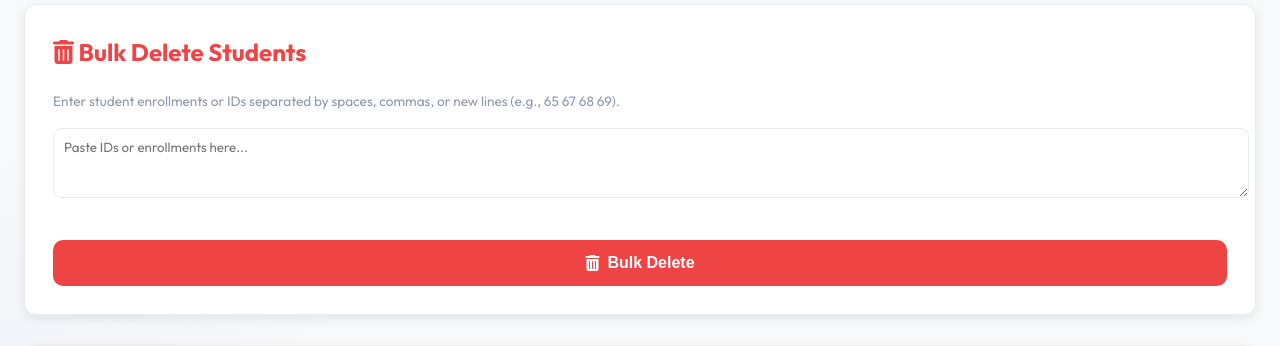
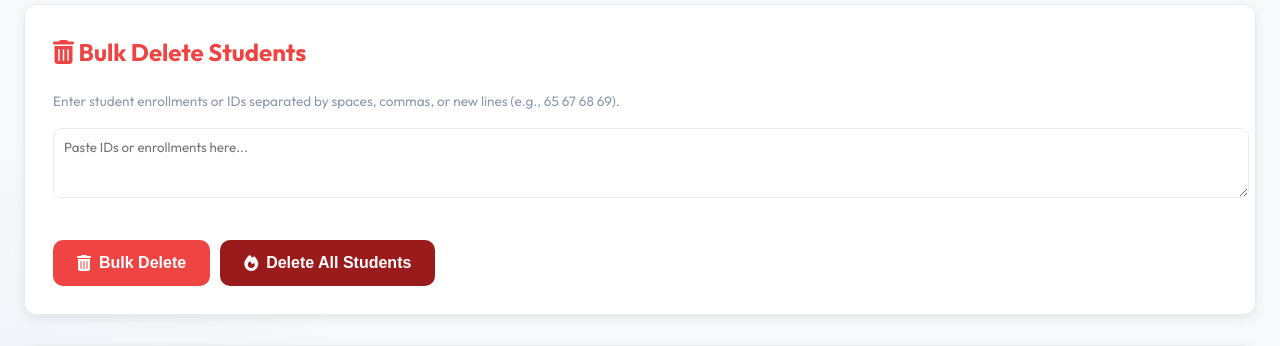
Before and after one commit to kavyasriakkathi/attendance-system, a Flask app: page /students in a window 1280 px wide. Shown: the part 822-1168 px from the top of the page. Run offline with Flask 3, Linux system fonts and the light colour scheme; the visitor is signed in with stand-in values (Sample User, id 1); data comes from the database, SQL or seed files in the repository; data that the repository does not hold is empty; some libraries are stand-ins or nearby versions.

Commit message:
Add Delete All Students feature with confirmation

```diff
--- a/app.py
+++ b/app.py
@@ -2406,6 +2406,36 @@ def bulk_delete_students():
             except: pass
 
 
+@app.route('/delete_all_students', methods=['POST'])
+@login_required
+@admin_required
+def delete_all_students():
+    """Permanently delete every student record in the system."""
+    db = None
+    try:
+        db = get_db()
+        # 1. Clear attendance first
+        db.execute("DELETE FROM attendance")
+        # 2. Clear student user accounts
+        db.execute("DELETE FROM users WHERE role = 'student' OR student_id IS NOT NULL")
+        # 3. Clear students table
+        db.execute("DELETE FROM students")
+
+        db.commit()
+        flash("All student records have been permanently cleared.", "success")
+        return redirect(url_for('students'))
+    except Exception as e:
+        if db:
+            db.rollback()
+        print(f"[delete_all_students] ERROR: {repr(e)}")
+        flash("Failed to delete all students.", "error")
+        return redirect(url_for('students'))
+    finally:
+        if db:
+            try: db.close()
+            except: pass
+
+
 @app.route("/student_login", methods=["GET", "POST"])
 def student_login():
     next_url = request.args.get("next") or request.form.get("next")
--- a/templates/students.html
+++ b/templates/students.html
@@ -62,8 +62,12 @@
         <div style="margin-bottom: 15px;">
             <textarea name="bulk_data" rows="3" style="width: 100%; border-radius: 8px; border: 1px solid var(--border-color); padding: 10px; font-family: inherit;" placeholder="Paste IDs or enrollments here..."></textarea>
         </div>
-        <button type="submit" style="background: #ef4444;"><i class="fa-solid fa-trash-can"></i> Bulk Delete</button>
+        <div style="display: flex; gap: 10px; flex-wrap: wrap;">
+            <button type="submit" style="background: #ef4444;"><i class="fa-solid fa-trash-can"></i> Bulk Delete</button>
+            <button type="button" onclick="confirmDeleteAll()" style="background: #991b1b;"><i class="fa-solid fa-fire"></i> Delete All Students</button>
+        </div>
     </form>
+    <form id="deleteAllForm" method="post" action="{{ url_for('delete_all_students') }}" style="display:none;"></form>
 </div>
 <div class="card">
     <table>
@@ -109,5 +113,16 @@
                 return confirm('Are you sure you want to permanently delete this student?');
             }
         }
+
+        function confirmDeleteAll() {
+            if (confirm('CRITICAL WARNING: This will permanently delete EVERY student, their attendance history, and their login accounts.\n\nAre you absolutely sure?')) {
+                if (confirm('SECOND CONFIRMATION: Type "DELETE" in the next prompt if you are sure.')) {
+                    const check = prompt('Type DELETE to confirm:');
+                    if (check === 'DELETE') {
+                        document.getElementById('deleteAllForm').submit();
+                    }
+                }
+            }
+        }
     </script>
 {% endblock %}
```
